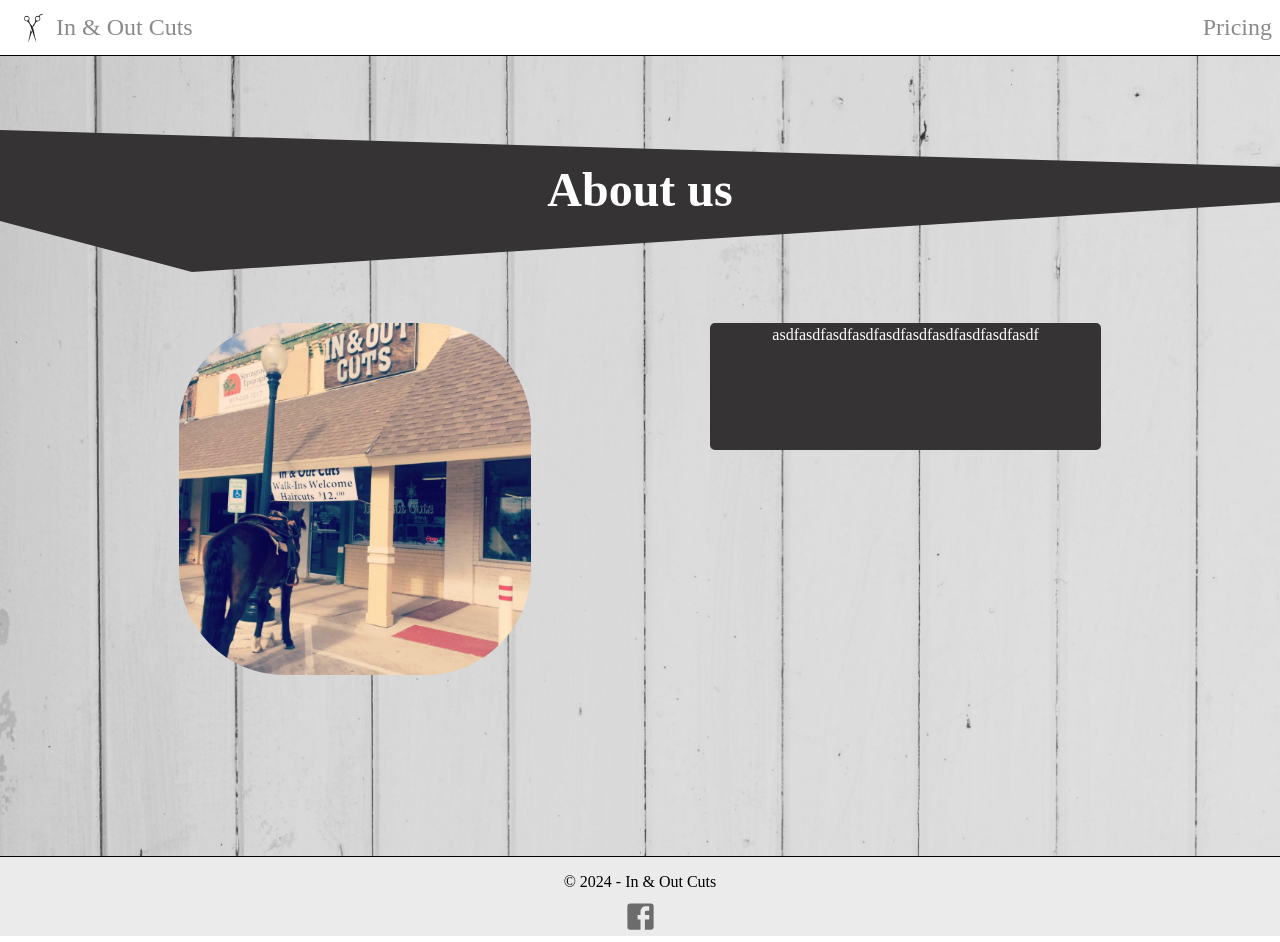
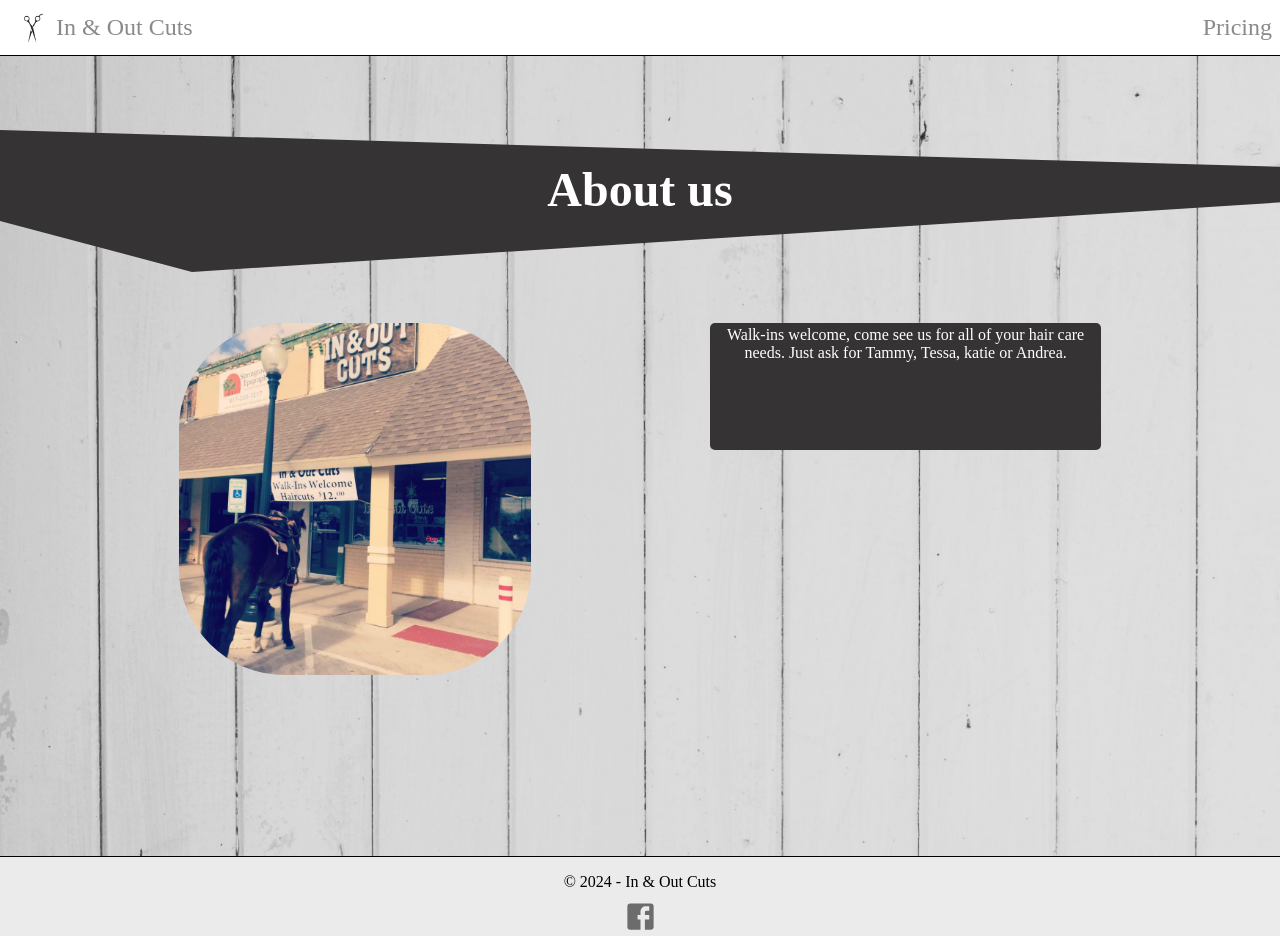
Before and after one commit to JMSONNE/In-Out, a React (Vite) app: page / in a window 1280 px wide. Built offline with nearby package versions, Linux system fonts and the light colour scheme.

Commit message:
added about us text

```diff
--- a/src/Components/Home.jsx
+++ b/src/Components/Home.jsx
@@ -16,7 +16,9 @@
                         alt=""
                         className="homepage-image"
                     />
-                    <p className="about-us-text">asdfasdfasdfasdfasdfasdfasdfasdfasdfasdf</p>
+                    <p className="about-us-text">
+                        Walk-ins welcome, come see us for all of your hair care needs. Just ask for Tammy, Tessa, katie or Andrea.
+                    </p>
                 </div>
 
             </section>
```
